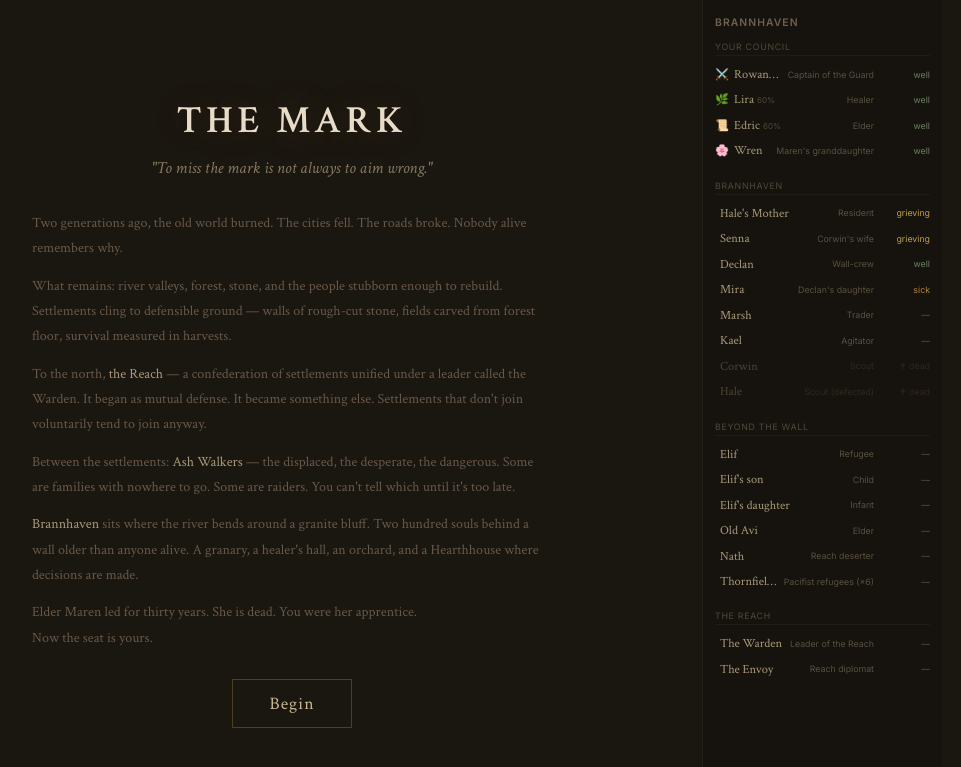
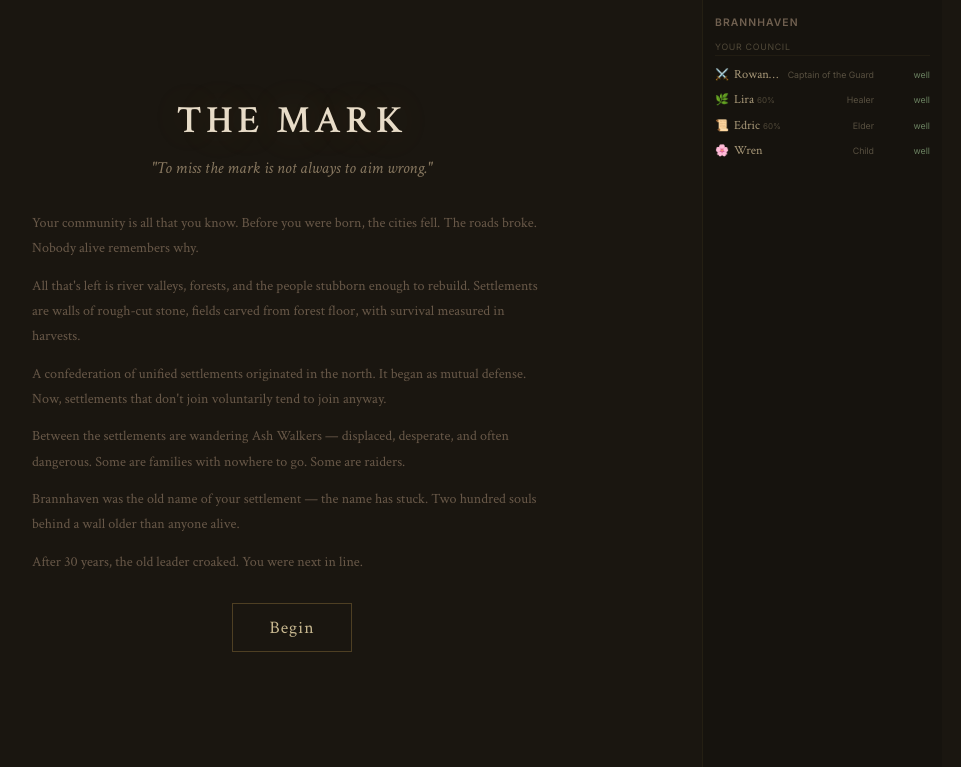
Before and after one commit to ethan-stratton/ethan-stratton.github.io, a Jekyll site: the page lab/the-mark/index.html, which Jekyll copies as it is, in a window 1280 px wide. Shown: the top 767 px of the page, without its empty margins (228-1189 px from the left). Built offline with Jekyll 4.4.1, drawn with Linux system fonts in a browser that asks for light colours.

Commit message:
The Mark v3: progressive roster reveal, Ethan's intro text, characters hidden until encountered

```diff
--- a/lab/the-mark/index.html
+++ b/lab/the-mark/index.html
@@ -109,12 +109,12 @@ body{background:#1a1610;color:#c8c0b0;font-family:'Crimson Text',serif;overflow-
 <h1>THE MARK</h1>
 <p class="sub">"To miss the mark is not always to aim wrong."</p>
 <div class="setting-text">
-<p>Two generations ago, the old world burned. The cities fell. The roads broke. Nobody alive remembers why.</p>
-<p>What remains: river valleys, forest, stone, and the people stubborn enough to rebuild. Settlements cling to defensible ground — walls of rough-cut stone, fields carved from forest floor, survival measured in harvests.</p>
-<p>To the north, <em>the Reach</em> — a confederation of settlements unified under a leader called the Warden. It began as mutual defense. It became something else. Settlements that don't join voluntarily tend to join anyway.</p>
-<p>Between the settlements: <em>Ash Walkers</em> — the displaced, the desperate, the dangerous. Some are families with nowhere to go. Some are raiders. You can't tell which until it's too late.</p>
-<p><em>Brannhaven</em> sits where the river bends around a granite bluff. Two hundred souls behind a wall older than anyone alive. A granary, a healer's hall, an orchard, and a Hearthhouse where decisions are made.</p>
-<p>Elder Maren led for thirty years. She is dead. You were her apprentice.<br>Now the seat is yours.</p>
+<p>Your community is all that you know. Before you were born, the cities fell. The roads broke. Nobody alive remembers why.</p>
+<p>All that's left is river valleys, forests, and the people stubborn enough to rebuild. Settlements are walls of rough-cut stone, fields carved from forest floor, with survival measured in harvests.</p>
+<p>A confederation of unified settlements originated in the north. It began as mutual defense. Now, settlements that don't join voluntarily tend to join anyway.</p>
+<p>Between the settlements are wandering Ash Walkers — displaced, desperate, and often dangerous. Some are families with nowhere to go. Some are raiders.</p>
+<p>Brannhaven was the old name of your settlement — the name has stuck. Two hundred souls behind a wall older than anyone alive.</p>
+<p>After 30 years, the old leader croaked. You were next in line.</p>
 </div>
 <button class="start-btn" onclick="startGame()">Begin</button>
 </div>
@@ -145,48 +145,49 @@ body{background:#1a1610;color:#c8c0b0;font-family:'Crimson Text',serif;overflow-
 // ══════════════════════════════════════
 const CHARACTERS=[
   // ── YOUR COUNCIL ──
-  {id:'rowan',name:'Rowan',role:'Captain of the Guard',group:'council',status:'well',icon:'⚔️',
+  // ── YOUR COUNCIL (visible from start) ──
+  {id:'rowan',name:'Rowan',role:'Captain of the Guard',group:'council',status:'well',icon:'⚔️',visible:true,
    bio:'Forty-two. Built like the wall he patrols. Lost his wife to an Ash Walker raid six years ago. Never talks about it. Protects Brannhaven the only way he knows — with steel and stone. Good man. Scared man.',trust:60},
-  {id:'lira',name:'Lira',role:'Healer',group:'council',status:'well',icon:'🌿',
-   bio:'Thirty-five. Trained by Elder Maren herself. Knows every herb in the valley. Treats broken bones and broken hearts with equal seriousness. Believes in people past the point of evidence. Her weakness is that she sees the best in everyone — even when they don\'t deserve it.',trust:60},
-  {id:'edric',name:'Edric',role:'Elder, Council',group:'council',status:'well',icon:'📜',
-   bio:'Sixty-one. Remembers things nobody else does — the old laws, the old agreements, the reason the wall was built where it was. Believes that rules kept Brannhaven alive when nothing else could. He\'s not wrong. But the world is changing faster than his rules.',trust:60},
-  {id:'wren',name:'Wren',role:'Maren\'s granddaughter',group:'council',status:'well',icon:'🌸',
-   bio:'Eight years old. Sits on the wall and watches everything. Asks questions that adults avoid. She is the reason any of this matters.'},
+  {id:'lira',name:'Lira',role:'Healer',group:'council',status:'well',icon:'🌿',visible:true,
+   bio:'Thirty-five. Trained under the old leader. Knows every herb in the valley. Treats broken bones and broken hearts with equal seriousness. Believes in people past the point of evidence.',trust:60},
+  {id:'edric',name:'Edric',role:'Elder, Council',group:'council',status:'well',icon:'📜',visible:true,
+   bio:'Sixty-one. Remembers things nobody else does — the old laws, the old agreements, the reason the wall was built where it was. Believes that rules kept Brannhaven alive when nothing else could.',trust:60},
+  {id:'wren',name:'Wren',role:'Child',group:'council',status:'well',icon:'🌸',visible:true,
+   bio:'Eight years old. Sits on the wall and watches everything. Asks questions that adults avoid.'},
 
-  // ── BRANNHAVEN ──
-  {id:'corwin',name:'Corwin',role:'Scout',group:'brannhaven',status:'dead',icon:'',
-   bio:'Died beyond the wall trying to stop Hale from defecting. Left a wife and young son.'},
-  {id:'hale',name:'Hale',role:'Scout (defected)',group:'brannhaven',status:'dead',icon:'',
-   bio:'Sold Brannhaven\'s defenses to the Reach. Killed for it. His mother still lives inside the wall.'},
-  {id:'hale_mother',name:'Hale\'s Mother',role:'Resident',group:'brannhaven',status:'grieving',icon:''},
-  {id:'corwin_wife',name:'Senna',role:'Corwin\'s wife',group:'brannhaven',status:'grieving',icon:''},
-  {id:'declan',name:'Declan',role:'Wall-crew, widower',group:'brannhaven',status:'well',icon:'',
-   bio:'Good with his hands. Wife died in the spring. Raising his daughter alone. She\'s been sick.'},
-  {id:'declan_daughter',name:'Mira',role:'Declan\'s daughter',group:'brannhaven',status:'sick',icon:'',
-   bio:'Seven. Hungry. Sick. Her father would do anything for her.'},
-  {id:'marsh',name:'Marsh',role:'Trader, downriver',group:'brannhaven',status:'unknown',icon:'',
-   bio:'Iron tools, high prices, no sentiment. Passes through.'},
-  {id:'kael',name:'Kael',role:'Agitator',group:'brannhaven',status:'unknown',icon:'',
-   bio:'Appeared among the refugees — or was he always here? Talks about fairness. Draws crowds. Not entirely wrong.'},
+  // ── BRANNHAVEN (revealed by petitions) ──
+  {id:'corwin',name:'Corwin',role:'Scout',group:'brannhaven',status:'dead',icon:'',visible:false,
+   bio:'Died beyond the wall trying to stop a defection.'},
+  {id:'hale',name:'Hale',role:'Scout (defected)',group:'brannhaven',status:'dead',icon:'',visible:false,
+   bio:'Defected to the Reach. Killed for it. His mother still lives inside the wall.'},
+  {id:'hale_mother',name:'Hale\'s Mother',role:'Resident',group:'brannhaven',status:'grieving',icon:'',visible:false},
+  {id:'corwin_wife',name:'Senna',role:'Corwin\'s wife',group:'brannhaven',status:'grieving',icon:'',visible:false},
+  {id:'declan',name:'Declan',role:'Wall-crew',group:'brannhaven',status:'well',icon:'',visible:false,
+   bio:'Good with his hands. Wife died in the spring. Raising his daughter alone.'},
+  {id:'declan_daughter',name:'Mira',role:'Declan\'s daughter',group:'brannhaven',status:'sick',icon:'',visible:false,
+   bio:'Seven. Hungry. Sick.'},
+  {id:'marsh',name:'Marsh',role:'Trader',group:'brannhaven',status:'unknown',icon:'',visible:false,
+   bio:'Iron tools, high prices, no sentiment.'},
+  {id:'kael',name:'Kael',role:'Agitator',group:'brannhaven',status:'unknown',icon:'',visible:false,
+   bio:'Talks about fairness. Draws crowds. Not entirely wrong.'},
 
-  // ── OUTSIDERS / REFUGEES ──
-  {id:'elif',name:'Elif',role:'Refugee, mother',group:'outsiders',status:'unknown',icon:'',
-   bio:'Walked south from a Reach-absorbed settlement with her two children and an old man. Three weeks on foot.'},
-  {id:'elif_boy',name:'Elif\'s son',role:'Child, ~6',group:'outsiders',status:'unknown',icon:''},
-  {id:'elif_girl',name:'Elif\'s daughter',role:'Infant',group:'outsiders',status:'unknown',icon:''},
-  {id:'avi',name:'Old Avi',role:'Elder, different tradition',group:'outsiders',status:'unknown',icon:'',
-   bio:'Prays in a language no one in Brannhaven recognizes. Walks with a staff. Knows things.'},
-  {id:'nath',name:'Nath',role:'Reach deserter',group:'outsiders',status:'unknown',icon:'',
-   bio:'Stripped his insignia and ran. Says the Warden ordered him to burn a surrendered village. He couldn\'t. He has everything you need to defend Brannhaven — or he\'s a spy.'},
-  {id:'pacifists',name:'Thornfield families',role:'Pacifist refugees (×6)',group:'outsiders',status:'unknown',icon:'',
-   bio:'Buried their weapons. Will work, farm, heal. Will not fight. Ever. They call it a covenant.'},
+  // ── OUTSIDERS (revealed by petitions) ──
+  {id:'elif',name:'Elif',role:'Refugee',group:'outsiders',status:'unknown',icon:'',visible:false,
+   bio:'Three weeks on foot from a Reach-absorbed settlement. Two children. An old man.'},
+  {id:'elif_boy',name:'Elif\'s son',role:'Child, ~6',group:'outsiders',status:'unknown',icon:'',visible:false},
+  {id:'elif_girl',name:'Elif\'s daughter',role:'Infant',group:'outsiders',status:'unknown',icon:'',visible:false},
+  {id:'avi',name:'Old Avi',role:'Elder',group:'outsiders',status:'unknown',icon:'',visible:false,
+   bio:'Prays in a language no one here recognizes. Walks with a staff.'},
+  {id:'nath',name:'Nath',role:'Reach deserter',group:'outsiders',status:'unknown',icon:'',visible:false,
+   bio:'Stripped his insignia and ran. Knows patrol routes. Or he\'s a spy.'},
+  {id:'pacifists',name:'Thornfield families',role:'Pacifists (×6)',group:'outsiders',status:'unknown',icon:'',visible:false,
+   bio:'Buried their weapons. Will work. Will not fight. Ever.'},
 
-  // ── THE REACH ──
-  {id:'warden',name:'The Warden',role:'Leader of the Reach',group:'reach',status:'unknown',icon:'',
-   bio:'Not a tyrant. A pragmatist who decided chaos was worse than control. He\'s building order from rubble. The cost is freedom. He believes it\'s worth it.'},
-  {id:'envoy',name:'The Envoy',role:'Reach diplomat',group:'reach',status:'unknown',icon:'',
-   bio:'Polite. Reasonable. Terrifying. Carries the Warden\'s offer in one hand and a warning in the other.'},
+  // ── THE REACH (revealed by events) ──
+  {id:'warden',name:'The Warden',role:'Leader of the Reach',group:'reach',status:'unknown',icon:'',visible:false,
+   bio:'A pragmatist who decided chaos was worse than control.'},
+  {id:'envoy',name:'The Envoy',role:'Reach diplomat',group:'reach',status:'unknown',icon:'',visible:false,
+   bio:'Polite. Reasonable. Terrifying.'},
 ];
 
 // ── STATE ──
```
Also changed, not shown: other parts of lab/the-mark/index.html (+14 -3 lines).
